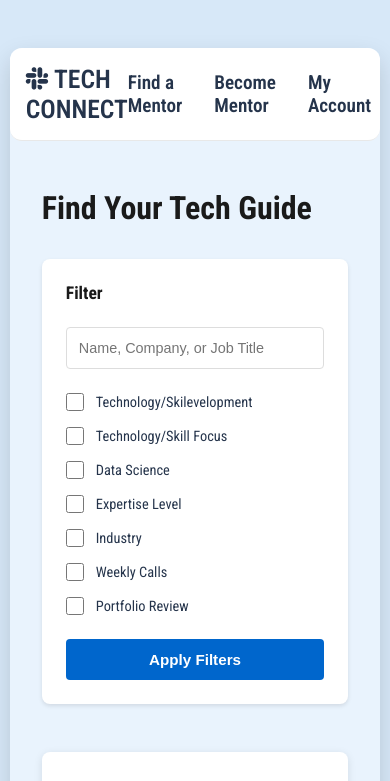
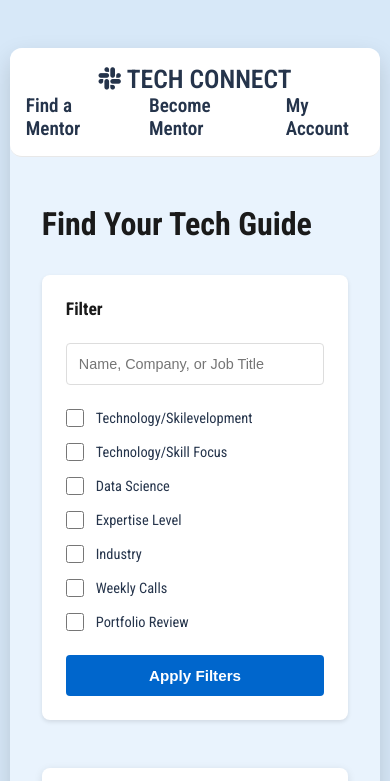
Before and after one commit to gauravverma1817-design/Techconnect, a plain HTML site: page findmentor.html in a window 390 px wide. Shown: the top 781 px of the page. Drawn offline with Linux system fonts and the light colour scheme; a web font is replaced by a local one.

Commit message:
Update findment.css

```diff
--- a/findment.css
+++ b/findment.css
@@ -419,6 +419,10 @@ body {
 
 /* Responsive */
 @media (max-width: 768px) {
+    .navbar-container{
+        flex-direction: column;
+        align-items: center;
+    }
     .content-wrapper {
         grid-template-columns: 1fr;
     }
@@ -442,4 +446,5 @@ body {
     .page-title {
         font-size: 2rem;
     }
+
 }
```
